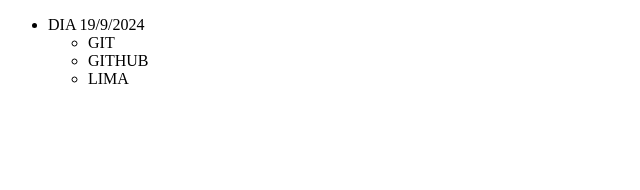
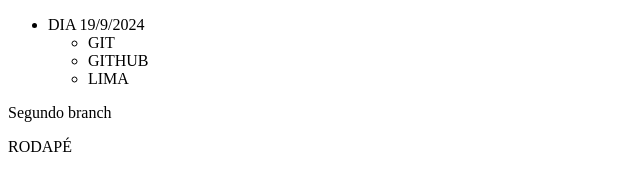
Before and after one commit to kauansouzasenai/atividade2Git, a plain HTML site: page index.html in a window 1280 px wide. Shown: the whole page, without its empty margins (0-640 px from the left). Drawn offline with Linux system fonts and the light colour scheme.

Commit message:
Adiciona rodape

```diff
--- a/index.html
+++ b/index.html
@@ -6,6 +6,7 @@
     <title>Document</title>
   </head>
   <body>
+    <section>
       <nav>
         <ul>
           <li>DIA 19/9/2024</li>
@@ -16,5 +17,10 @@
           </ul>
         </ul>
       </nav>
+    </section>
+    <section>
+      <p>Segundo branch</p>
+      <footer>RODAPÉ</footer>
+    </section>
   </body>
 </html>
```
Lines whose indentation alone changed are shown as unchanged.
